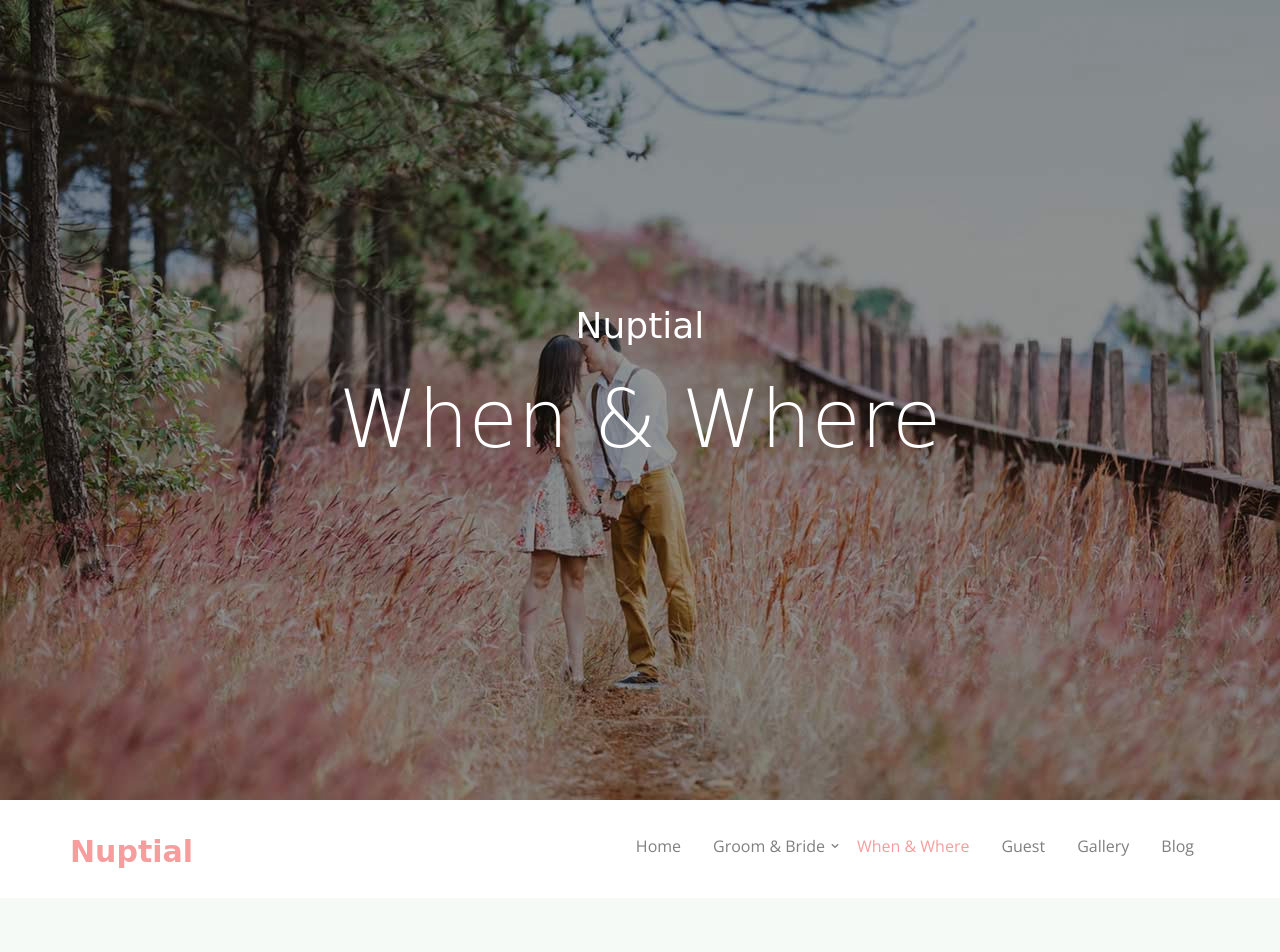
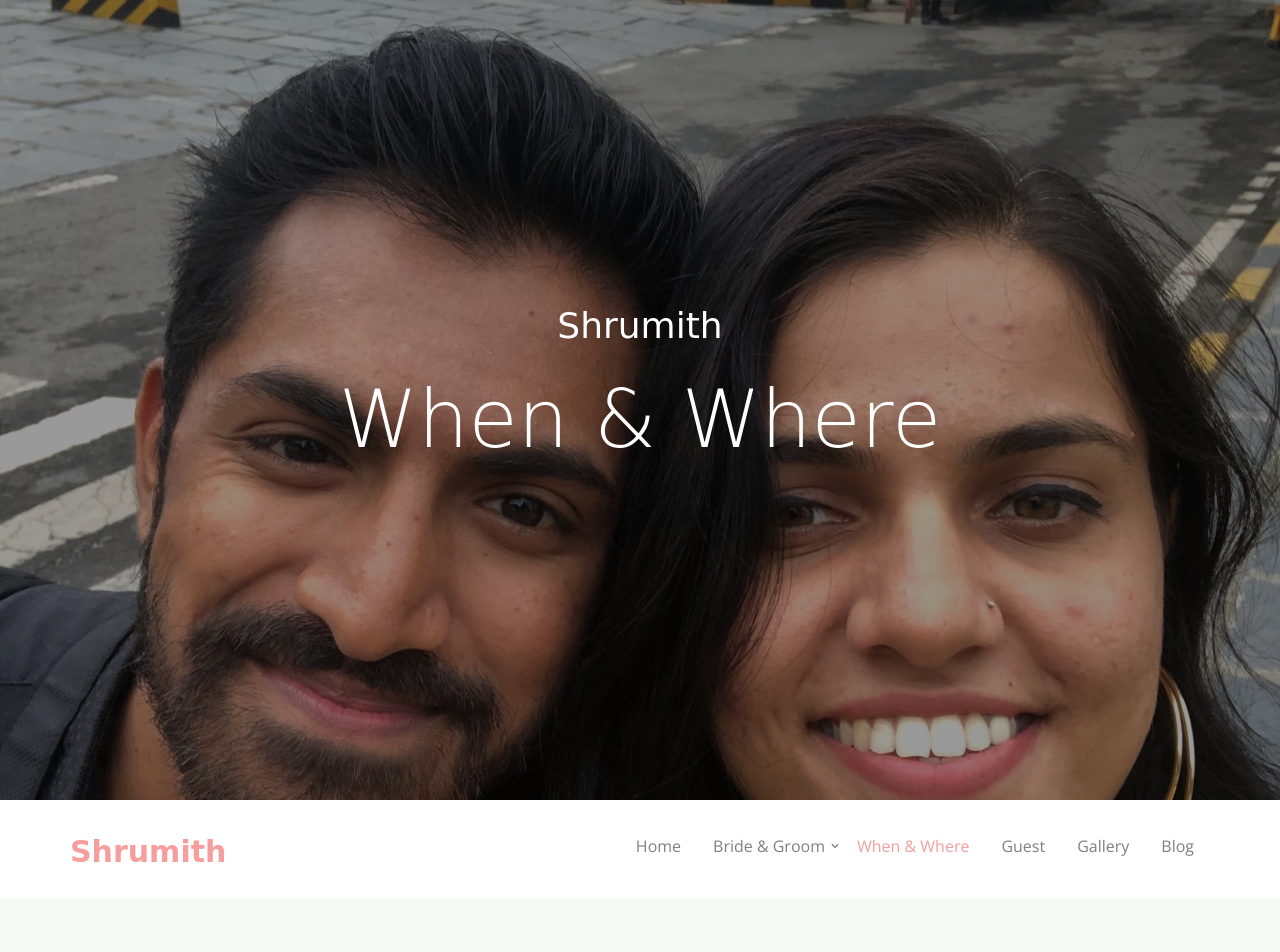
Before and after one commit to FearFighter/shruti_amith, a website: page when-where.html in a window 1280 px wide. Shown: the top 952 px of the page. Drawn offline with nearby package versions, Linux system fonts and the light colour scheme; some packages are replaced by stand-ins of ours; no server answers; files whose address does not match are found by name; a web font is replaced by a local one.

Commit message:
when where fixed

```diff
--- a/when-where.html
+++ b/when-where.html
@@ -40,7 +40,7 @@
 
 	<!-- Place favicon.ico and apple-touch-icon.png in the root directory -->
 	<link rel="shortcut icon" href="favicon.ico">
-
+	<link rel="ICON" href="sa_2.ico" type="image/ico" />
 	<link href="https://fonts.googleapis.com/css?family=Montez" rel="stylesheet">
 	<link href='https://fonts.googleapis.com/css?family=Open+Sans:400,700,300' rel='stylesheet' type='text/css'>
 
@@ -72,13 +72,13 @@
 
 		<div class="fh5co-hero" data-section="home">
 			<div class="fh5co-overlay"></div>
-			<div class="fh5co-cover text-center" data-stellar-background-ratio="0.5" style="background-image: url(images/cover_bg_1.jpg);">
+			<div class="fh5co-cover text-center" data-stellar-background-ratio="0.5" style="background-image: url(images/back.jpg);">
 				<div class="display-t">
 					<div class="display-tc">
 						<div class="container">
 							<div class="col-md-10 col-md-offset-1">
 								<div class="animate-box">
-									<h1>Nuptial</h1>
+									<h1>Shrumith</h1>
 									<h2>When &amp; Where</h2>
 								</div>
 							</div>
@@ -92,13 +92,13 @@
 			<div class="container">
 				<div class="nav-header">
 					<a href="#" class="js-fh5co-nav-toggle fh5co-nav-toggle dark"><i></i></a>
-					<h1 id="fh5co-logo"><a href="index.html">Nuptial</a></h1>
+					<h1 id="fh5co-logo"><a href="index.html">Shrumith</a></h1>
 					<!-- START #fh5co-menu-wrap -->
 					<nav id="fh5co-menu-wrap" role="navigation">
 						<ul class="sf-menu" id="fh5co-primary-menu">
 							<li><a href="index.html" >Home</a></li>
 							<li>
-								<a href="groom-bride.html" class="fh5co-sub-ddown">Groom &amp; Bride</a>
+								<a href="groom-bride.html" class="fh5co-sub-ddown">Bride &amp; Groom</a>
 								<ul class="fh5co-sub-menu">
 									<li><a href="#">Dropdown Menu 1</a></li>
 									<li><a href="#">Dropdown Menu 2</a></li>
```
